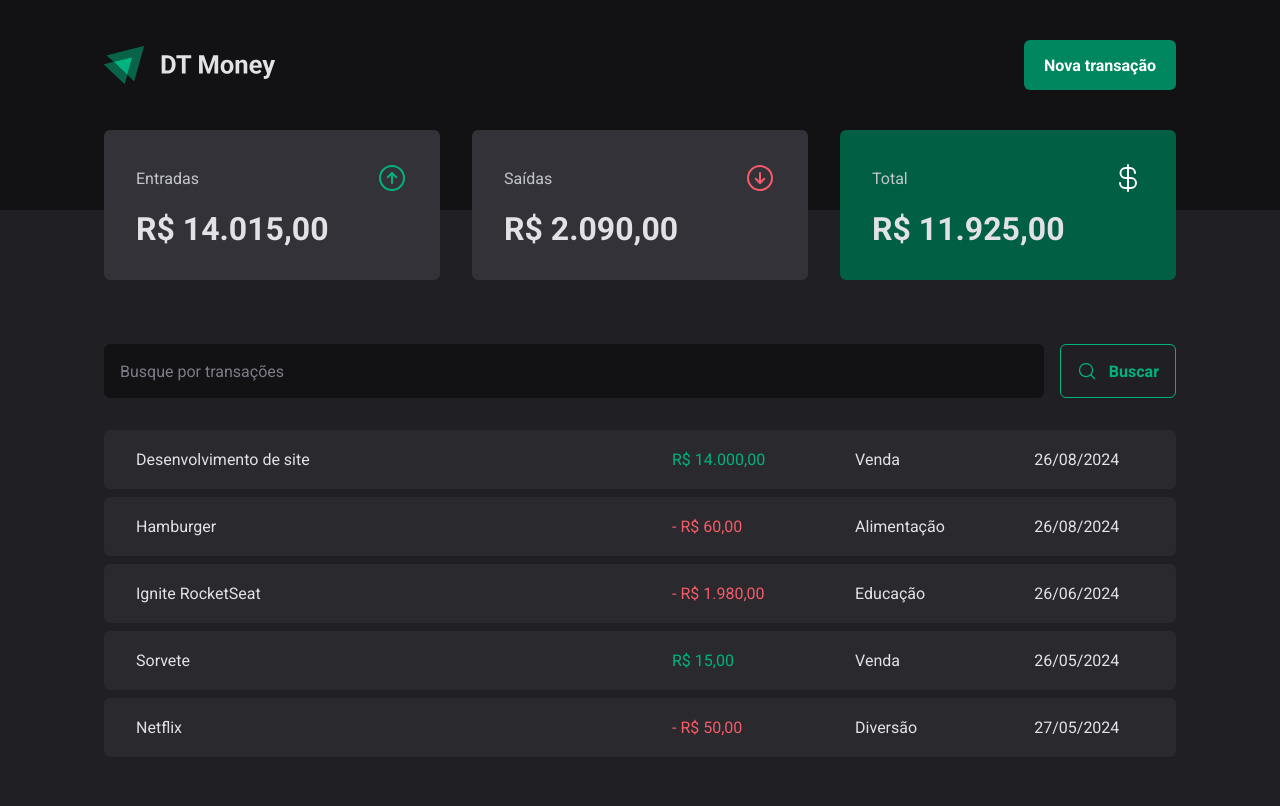
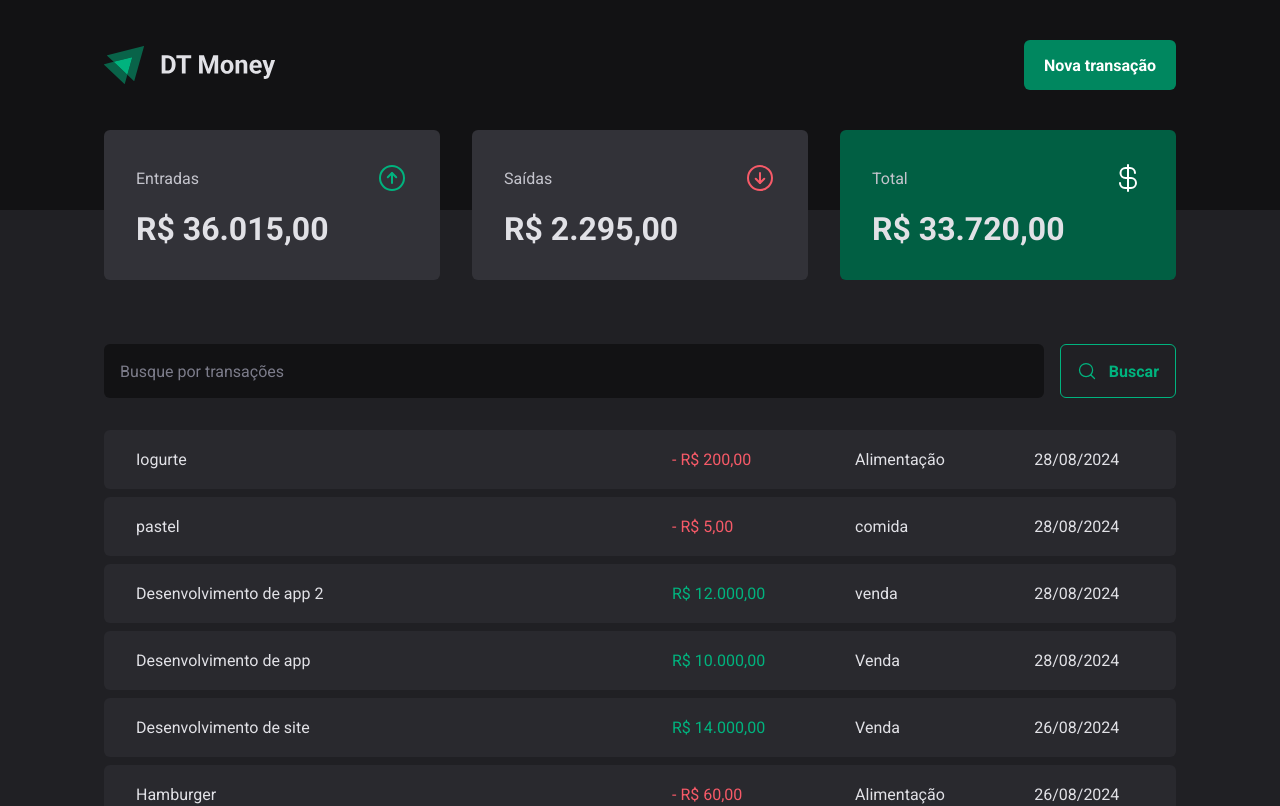
Before and after one commit to viitones/DT-Money, a React (Vite) app: page / in a window 1280 px wide. Shown: the top 806 px of the page. Built offline with nearby package versions, Linux system fonts and the light colour scheme; data requests are answered from the project's data file.

Commit message:
create transaction in real time

```diff
--- a/server.json
+++ b/server.json
@@ -8,7 +8,6 @@
       "price": 14000,
       "createdAt": "2024-08-26T21:57:44.488Z"
     },
-
     {
       "id": 2,
       "description": "Hamburger",
@@ -17,7 +16,6 @@
       "price": 60,
       "createdAt": "2024-08-26T19:02:44.488Z"
     },
-
     {
       "id": 3,
       "description": "Ignite RocketSeat",
@@ -26,7 +24,6 @@
       "price": 1980,
       "createdAt": "2024-06-26T19:02:44.488Z"
     },
-
     {
       "id": 4,
       "description": "Sorvete",
@@ -35,7 +32,6 @@
       "price": 15,
       "createdAt": "2024-05-26T19:02:44.488Z"
     },
-
     {
       "id": 5,
       "description": "Netflix",
@@ -43,6 +39,38 @@
       "category": "Diversão",
       "price": 50,
       "createdAt": "2024-05-27T19:02:44.488Z"
+    },
+    {
+      "description": "Desenvolvimento de app",
+      "price": 10000,
+      "category": "Venda",
+      "type": "income",
+      "createdAt": "2024-08-28T01:49:30.109Z",
+      "id": 6
+    },
+    {
+      "description": "Desenvolvimento de app 2",
+      "price": 12000,
+      "category": "venda",
+      "type": "income",
+      "createdAt": "2024-08-28T01:51:17.422Z",
+      "id": 7
+    },
+    {
+      "description": "pastel",
+      "price": 5,
+      "category": "comida",
+      "type": "outcome",
+      "createdAt": "2024-08-28T02:26:23.304Z",
+      "id": 8
+    },
+    {
+      "description": "Iogurte",
+      "price": 200,
+      "category": "Alimentação",
+      "type": "outcome",
+      "createdAt": "2024-08-28T02:38:47.477Z",
+      "id": 9
     }
   ]
 }
--- a/src/components/NewTransactionModal/index.tsx
+++ b/src/components/NewTransactionModal/index.tsx
@@ -4,6 +4,8 @@ import { CloseButton, Content, Overlay, TransactionType, TransactionTypeButton }
 import { ArrowCircleDown, ArrowCircleUp, X } from "phosphor-react";
 import { Controller, useForm } from "react-hook-form";
 import { zodResolver } from "@hookform/resolvers/zod";
+import { useContext } from "react";
+import { TransactionsContext } from "../../contexts/TransactionsContext";
 
 const newTransactionFormSchema = z.object({
   description: z.string(),
@@ -15,19 +17,29 @@ const newTransactionFormSchema = z.object({
 type NewTransactionFormInputs = z.infer<typeof newTransactionFormSchema>;
 
 export function NewTransactionModal() {
+  const { createTransaction } = useContext(TransactionsContext)
+
   const {
     control,
     register,
     handleSubmit,
+    reset,
     formState: { isSubmitting }
   } = useForm<NewTransactionFormInputs>({
     resolver: zodResolver(newTransactionFormSchema)
   })
 
   async function handleCreateNewTransaction(data: NewTransactionFormInputs) {
-    await new Promise(resolve => setTimeout(resolve, 2000));
+    const { category, description, price, type } = data
 
-    console.log(data);
+    await createTransaction({
+      category,
+      description,
+      price,
+      type
+    })
+
+    reset()
   }
 
 
--- a/src/contexts/TransactionsContext.tsx
+++ b/src/contexts/TransactionsContext.tsx
@@ -10,9 +10,17 @@ interface Transactions {
   createdAt: string;
 }
 
+interface CreateTransactionInputProps {
+  description: string;
+  price: number;
+  category: string;
+  type: "income" | "outcome";
+}
+
 interface TransactionContextType {
   transactions: Transactions[];
-  fetchTransactions: (query?: string) => Promise<void>
+  fetchTransactions: (query?: string) => Promise<void>;
+  createTransaction: (data: CreateTransactionInputProps) => Promise<void>;
 }
 
 export const TransactionsContext = createContext({} as TransactionContextType)
@@ -27,12 +35,28 @@ export function TransactionsProvider({ children } :TransactionProviderProps) {
   async function fetchTransactions(query?: string) {
     const response = await api.get('transactions', {
       params: {
+        _sort: 'createdAt',
+        _order: 'desc',
         q: query
       }
     })
 
     seTtransactions(response.data)
 
+  }
+
+  async function createTransaction(data: CreateTransactionInputProps) {
+    const { description, price, category, type } = data;
+
+    const response = await api.post('transactions', {
+      description,
+      price,
+      category,
+      type,
+      createdAt: new Date(),
+    })
+
+    seTtransactions(state => [response.data, ...state])
   }
 
   useEffect(() => {
@@ -43,6 +67,7 @@ export function TransactionsProvider({ children } :TransactionProviderProps) {
     <TransactionsContext.Provider value={{
       transactions,
       fetchTransactions,
+      createTransaction,
       }} >
       {children}
     </TransactionsContext.Provider>
```
